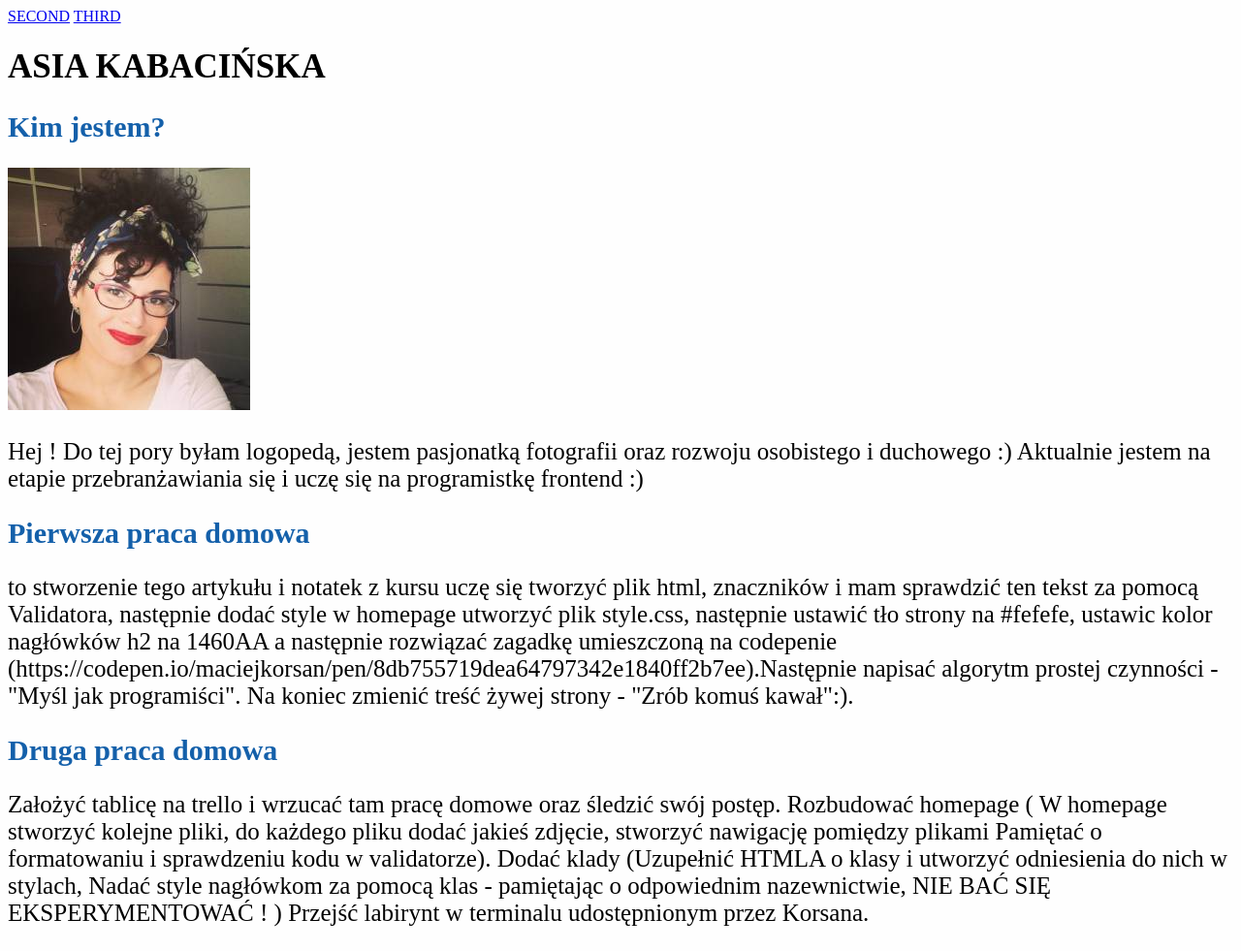
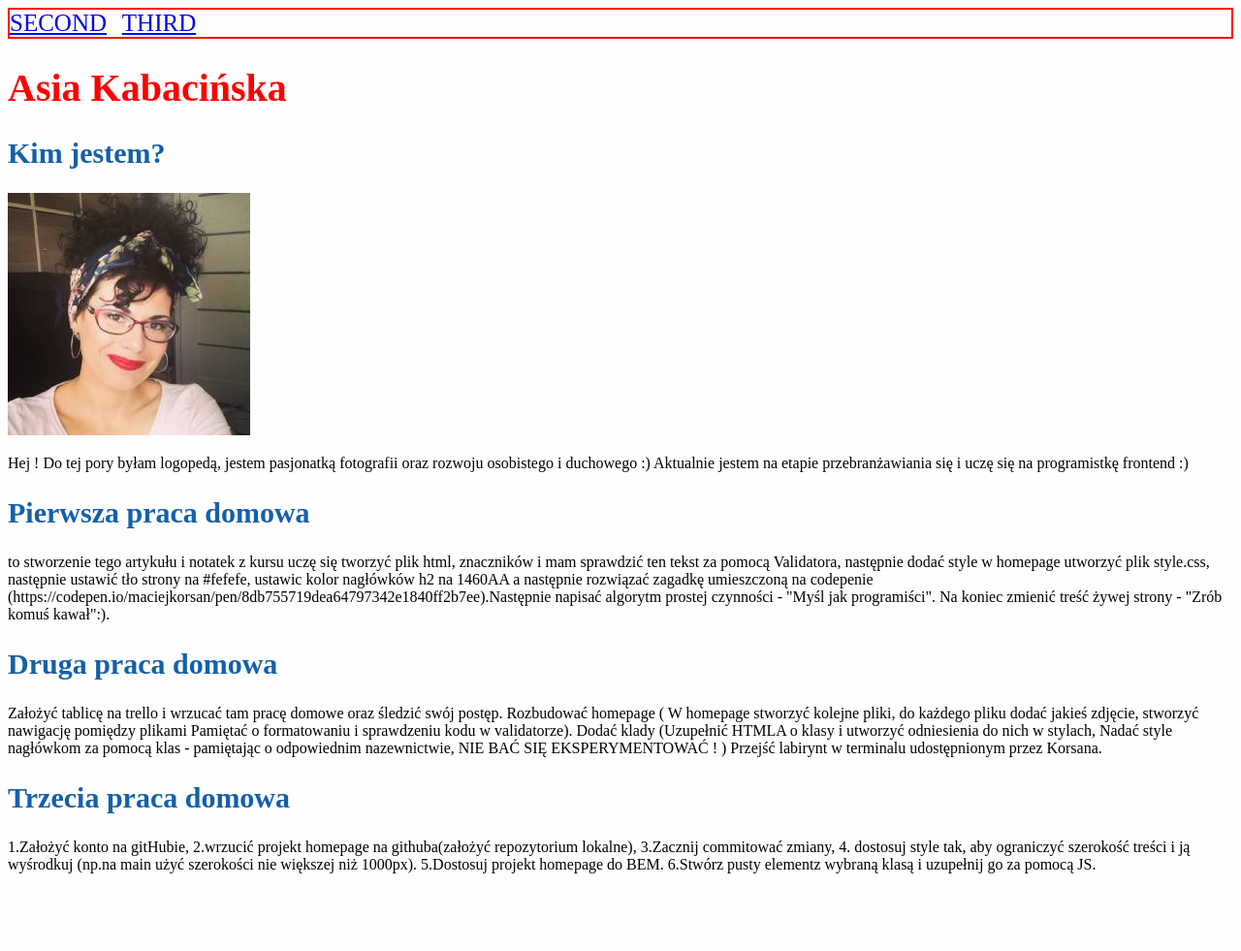
Before and after one commit to AsiaKabacinska/homepage, a plain HTML site: page index.html in a window 1280 px wide. Shown: the whole page at 97% size. After the commit the page ends 917 px from the top, so only its background shows below. Drawn offline with Linux system fonts and the light colour scheme.

Commit message:
zapis pracy

```diff
--- a/index.html
+++ b/index.html
@@ -1,50 +1,72 @@
 <!DOCTYPE html>
 <html lang="pl">
   <head>
-    <meta charset="UTF-8">
-    <meta name="viewport" content="width=device-width, initial-scale=1.0">
-    <link rel="stylesheet" href="style.css">
+    <meta charset="UTF-8" />
+    <meta name="viewport" content="width=device-width, initial-scale=1.0" />
+    <link rel="stylesheet" href="style.css" />
     <title>Document</title>
   </head>
-<body><header>
-<nav>
-    <a href="second.html">SECOND</a>
-    <a href="third.html">THIRD</a>
+  <body>
+    <header>
+      <nav class="navigation">
+        <a class="navigation__secondPage" href="second.html">SECOND</a>
+        <a class="navigation__thirdPage" href="third.html">THIRD</a>
       </nav>
     </header>
     <main>
       <header>
-    <h1 class="header1">Asia Kabacińska</h1>
+        <h1 class="heading1">Asia Kabacińska</h1>
       </header>
       <section>
-    <h2 class="header2">Kim jestem?</h2>
-    <img src="asia (1).jpg" alt="">
-    <p class="textDecor">Hej ! Do tej pory byłam logopedą, jestem pasjonatką fotografii oraz rozwoju osobistego i duchowego :)
-        Aktualnie jestem na etapie przebranżawiania się i uczę się na programistkę frontend :) </p>
-</section>
-<section>
-<h2 class="header2">Pierwsza praca domowa</h2>
-<p class="textDecor">
-    to stworzenie tego artykułu i notatek z kursu uczę się tworzyć plik html, znaczników i mam sprawdzić ten tekst za pomocą Validatora,
-    następnie dodać style w homepage utworzyć plik style.css, następnie ustawić tło strony na #fefefe, ustawic kolor nagłówków h2 na 1460AA
-    a następnie rozwiązać zagadkę umieszczoną na codepenie (https://codepen.io/maciejkorsan/pen/8db755719dea64797342e1840ff2b7ee).Następnie napisać algorytm
-    prostej czynności - "Myśl jak programiści". Na koniec zmienić treść żywej strony - "Zrób komuś kawał":).
+        <h2 class="heading2">Kim jestem?</h2>
+        <img class = "heading2__photo" src="asia (1).jpg" alt="" />
+        <p class="heading2__text">
+          Hej ! Do tej pory byłam logopedą, jestem pasjonatką fotografii oraz
+          rozwoju osobistego i duchowego :) Aktualnie jestem na etapie
+          przebranżawiania się i uczę się na programistkę frontend :)
         </p>
       </section>
       <section>
-    <h2 class="header2">Druga praca domowa</h2>
-    <p class="textDecor"> Założyć tablicę na trello i wrzucać tam pracę domowe oraz śledzić swój postęp.
-        Rozbudować homepage ( W homepage stworzyć kolejne pliki, do każdego pliku dodać jakieś zdjęcie, stworzyć nawigację pomiędzy plikami
-        Pamiętać o formatowaniu i sprawdzeniu kodu w validatorze).
-        Dodać klady (Uzupełnić HTMLA o klasy i utworzyć odniesienia do nich w stylach, Nadać style nagłówkom za pomocą klas - pamiętając
-        o odpowiednim nazewnictwie, NIE BAĆ SIĘ EKSPERYMENTOWAĆ ! )
-        Przejść labirynt w terminalu udostępnionym przez Korsana.
+        <h2 class="heading2">Pierwsza praca domowa</h2>
+        <p class="heading2__text">
+          to stworzenie tego artykułu i notatek z kursu uczę się tworzyć plik
+          html, znaczników i mam sprawdzić ten tekst za pomocą Validatora,
+          następnie dodać style w homepage utworzyć plik style.css, następnie
+          ustawić tło strony na #fefefe, ustawic kolor nagłówków h2 na 1460AA a
+          następnie rozwiązać zagadkę umieszczoną na codepenie
+          (https://codepen.io/maciejkorsan/pen/8db755719dea64797342e1840ff2b7ee).Następnie
+          napisać algorytm prostej czynności - "Myśl jak programiści". Na koniec
+          zmienić treść żywej strony - "Zrób komuś kawał":).
+        </p>
+      </section>
+      <section>
+        <h2 class="heading2">Druga praca domowa</h2>
+        <p class="heading2__text">
+          Założyć tablicę na trello i wrzucać tam pracę domowe oraz śledzić swój
+          postęp. Rozbudować homepage ( W homepage stworzyć kolejne pliki, do
+          każdego pliku dodać jakieś zdjęcie, stworzyć nawigację pomiędzy
+          plikami Pamiętać o formatowaniu i sprawdzeniu kodu w validatorze).
+          Dodać klady (Uzupełnić HTMLA o klasy i utworzyć odniesienia do nich w
+          stylach, Nadać style nagłówkom za pomocą klas - pamiętając o
+          odpowiednim nazewnictwie, NIE BAĆ SIĘ EKSPERYMENTOWAĆ ! ) Przejść
+          labirynt w terminalu udostępnionym przez Korsana.
+        </p>
+      </section>
+      <section>
+        <h2 class="heading2">Trzecia praca domowa</h2>
+        <p class="heading2__text">
+        1.Założyć konto na gitHubie,
+        2.wrzucić projekt homepage na githuba(założyć repozytorium lokalne),
+        3.Zacznij commitować zmiany,
+        4. dostosuj style tak, aby ograniczyć szerokość treści i ją wyśrodkuj
+        (np.na main użyć szerokości nie większej niż 1000px).
+        5.Dostosuj projekt homepage do BEM.
+        6.Stwórz pusty elementz wybraną klasą i uzupełnij go za pomocą JS.
         </p>
       </section>
     </main>
     <script>
-      alert('Hejka Ziomki na mojej stronie!');
-
+      alert("Hejka Ziomki na mojej stronie!");
     </script>
   </body>
 </html>
--- a/style.css
+++ b/style.css
@@ -1,19 +1,29 @@
 body {
-    background: #fefefe;
+  background: #fefefe;
 }
 
-h2{
-color: #1460AA;
+.heading2 {
+  color: #1460aa;
+  font-size: 30px;
 }
 
-.header1{
-    font-size: 35px;
-    text-transform: uppercase;
+.header1 {
+  font-size: 35px;
+  text-transform: uppercase;
 }
-.header2{
-    font-size: 30px;
+.text {
+  font-size: 25px;
 }
-
-.textDecor{
-    font-size: 25px;
+.heading1{
+    font-size: 40px;
+    color: red;
 }
+.navigation {
+    border: 2px solid red;
+    font-size:25px;
+    text-decoration: none;
+    color: slateblue;
+}
+.navigation__secondPage{
+    margin-right:10px;
+}
```
Also changed, not shown: second.html (+13 -11 lines), third.html (+4 -5 lines). Lines whose indentation alone changed are shown as unchanged.
